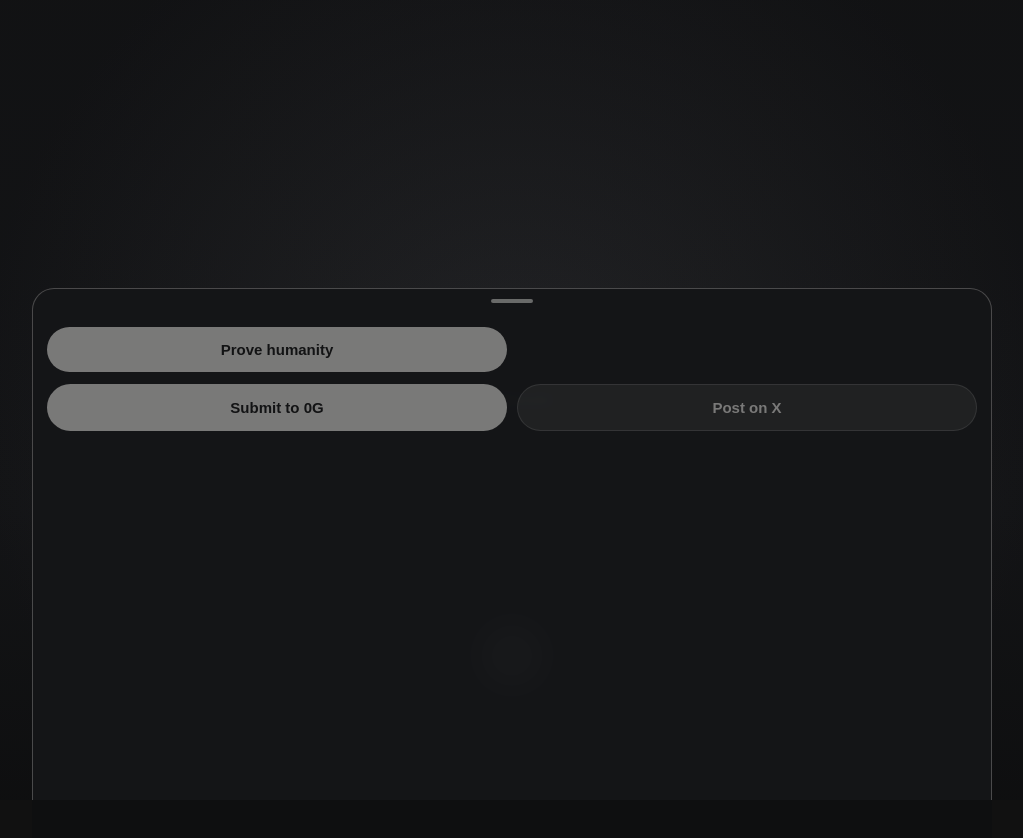
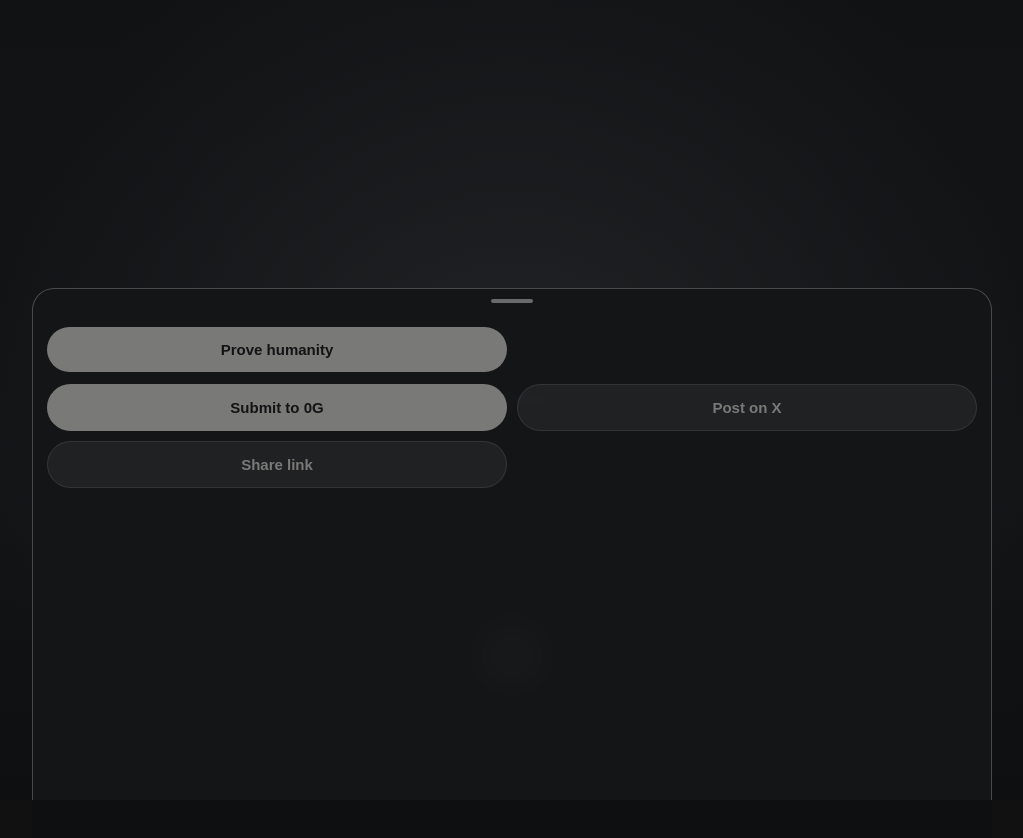
Before and after one commit to saugardev/provenance-miniapp, a Next.js app: page /capture in a window 1280 px wide. Shown: the top 838 px of the page, without its empty margins (128-1151 px from the left). Built offline with nearby package versions, Linux system fonts and the light colour scheme; no server answers; what @worldcoin/idkit would draw is missing.

Commit message:
Add share link copy action to capture drawer

```diff
--- a/app/capture/page.tsx
+++ b/app/capture/page.tsx
@@ -604,6 +604,23 @@ export default function CapturePage() {
     window.open(intent, "_blank", "noopener,noreferrer");
   }
 
+  async function copyShareLink() {
+    const hashSlug = extractHashSlug(signedPayload) ?? (capture ? capture.contentHash.replace(/^sha256:/i, "") : null);
+    if (!hashSlug || !/^[0-9a-f]{64}$/i.test(hashSlug)) {
+      setError("No proven image hash available to share yet.");
+      return;
+    }
+
+    const proofUrl = `${window.location.origin}/prove/hash/${hashSlug.toLowerCase()}`;
+    try {
+      await navigator.clipboard.writeText(proofUrl);
+      setError("");
+      setVerifyStatus("Share link copied.");
+    } catch {
+      setError("Could not copy the share link.");
+    }
+  }
+
   return (
     <main className={`${styles.page} ${manrope.className}`}>
       <canvas ref={canvasRef} className={styles.hidden} />
@@ -752,6 +769,9 @@ export default function CapturePage() {
             <button className={styles.secondary} disabled={!signedPayload} onClick={shareOnX}>
               Post on X
             </button>
+            <button className={styles.secondary} disabled={!signedPayload} onClick={copyShareLink}>
+              Share link
+            </button>
           </div>
 
           {error ? <p className={styles.error}>{error}</p> : null}
```
